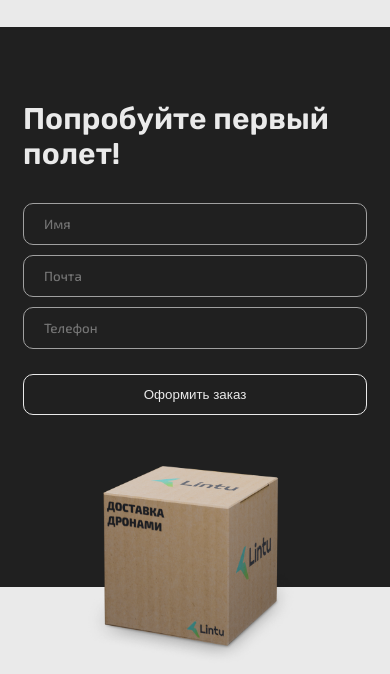
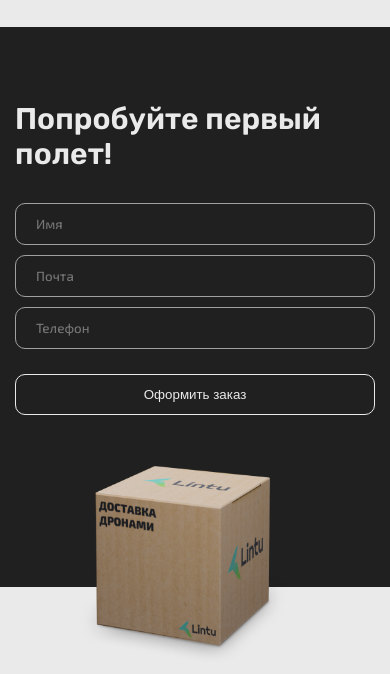
Before and after one commit to chertoliy/lintu, a plain HTML site: page index.html in a window 390 px wide. Shown: the part 2547-3221 px from the top of the page. Drawn offline with nearby package versions, Linux system fonts and the light colour scheme.

Commit message:
Add files via upload

```diff
--- a/scss/main.scss
+++ b/scss/main.scss
@@ -825,7 +825,7 @@ input {
       }
 
       &__inner {
-         width: 344px;
+         width: 100%;
          padding-bottom: 172px;
       }
 
```
Also changed, not shown: css/main.min.css.
